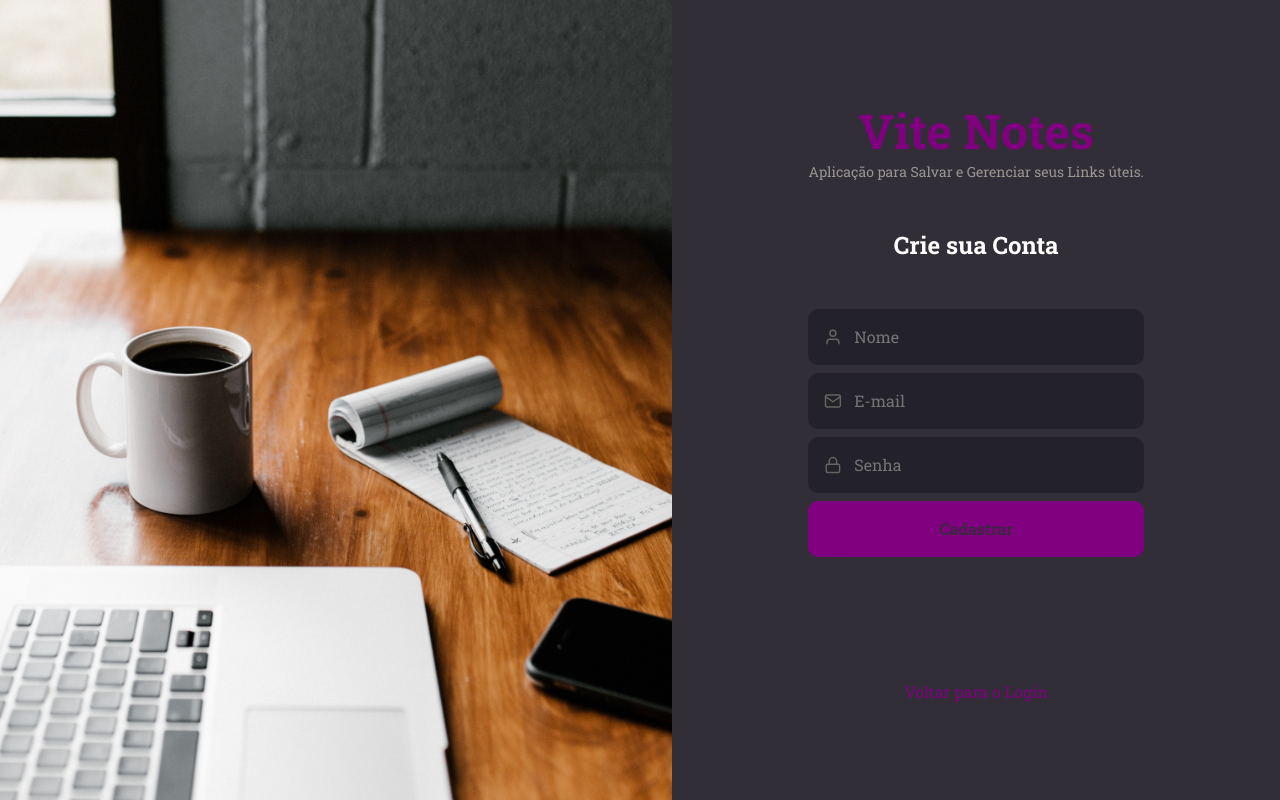
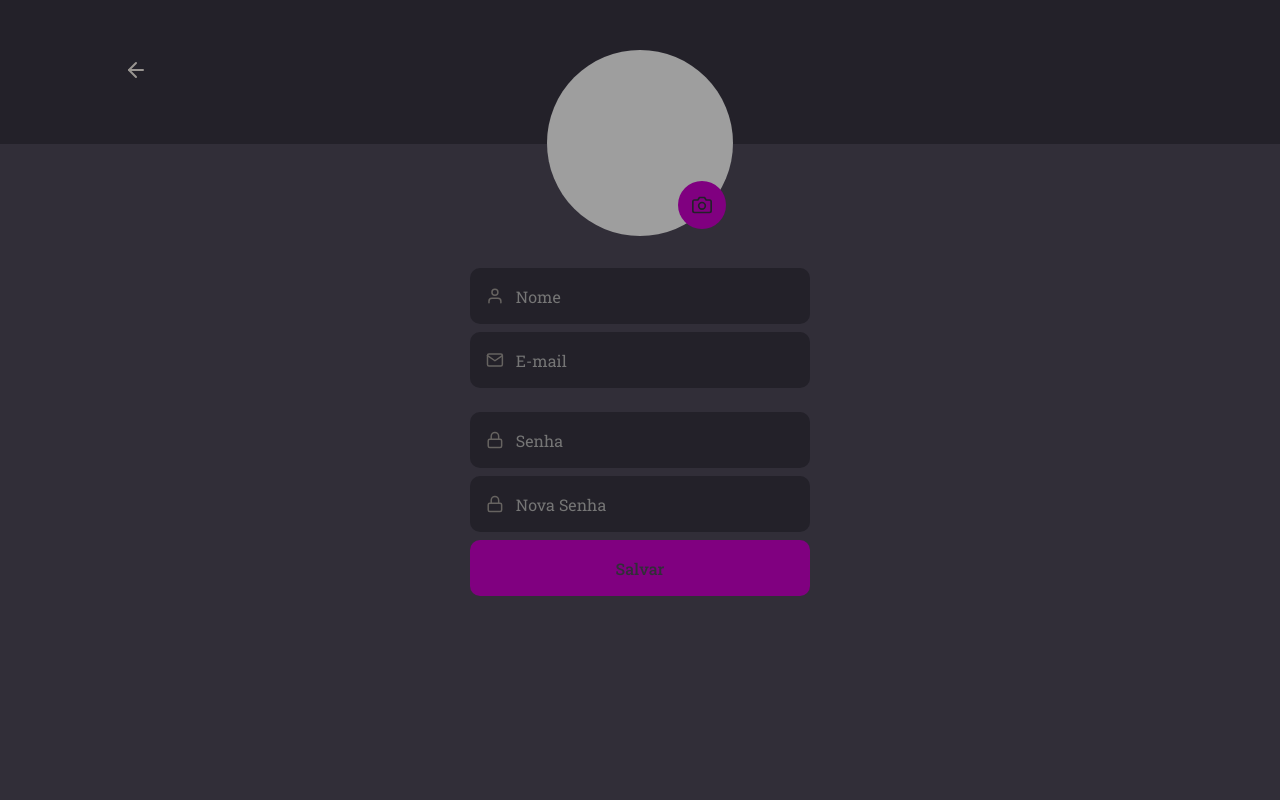
Before and after one commit to larads/vite, a React (Vite) app: page / in a window 1280 px wide. Built offline with nearby package versions, Linux system fonts and the light colour scheme; grey boxes are pictures that could not be loaded.

Commit message:
🦄 profile screen

```diff
--- a/src/main.jsx
+++ b/src/main.jsx
@@ -4,13 +4,13 @@
 
 import GlobalStyles from "./styles/global"
 import themes from "./styles/theme"
-import { SignUp } from './pages/SignUp'
+import { Profile } from './pages/Profile'
 
 ReactDOM.createRoot(document.getElementById('root')).render(
   <React.StrictMode>
     <ThemeProvider theme={themes}>
       <GlobalStyles />
-      <SignUp />
+      <Profile />
     </ThemeProvider>
   </React.StrictMode>,
 )
--- /dev/null
+++ b/src/pages/Profile/index.jsx
@@ -0,0 +1,60 @@
+import { Container, Form, Avatar } from './styles';
+import { FiArrowLeft, FiUser, FiMail, FiLock, FiCamera } from 'react-icons/fi'
+
+import { Input } from '../../components/Input'
+import { Button } from '../../components/Button'
+
+
+export function Profile() {
+    return(
+        <Container>
+            <header>
+                <a href='/'>
+                    <FiArrowLeft/>
+                </a>
+            </header>
+
+            <Form>
+                <Avatar>
+                    <img
+                        src="https://github.com/larads.png"
+                        alt='Foto do Usuario'
+                    />
+
+                    <label htmlFor='Avatar'>
+                        <FiCamera/>
+
+                        <input
+                            id='avatar'
+                            type='file'
+                        />
+                    </label>
+                </Avatar>
+                <Input
+                    placeholder="Nome"
+                    type="text"
+                    icon={FiUser}
+                />
+
+                <Input
+                    placeholder="E-mail"
+                    type="text"
+                    icon={FiMail}
+                />
+
+                <Input
+                    placeholder="Senha"
+                    type="password"
+                    icon={FiLock}
+                />
+
+                <Input
+                    placeholder="Nova Senha"
+                    type="password"
+                    icon={FiLock}
+                />
+            <Button title="Salvar" />
+            </Form>
+        </Container>
+    )
+}
--- /dev/null
+++ b/src/pages/Profile/styles.js
@@ -0,0 +1,76 @@
+import styled from 'styled-components';
+
+export const Container = styled.div`
+    width: 100%;
+
+    > header {
+        width: 100%;
+        height: 144px;
+
+        background: ${({ theme }) => theme.colors.background_100};
+
+        display: flex;
+        align-items: center;
+
+        padding: 0 124px;
+
+        svg {
+            color: ${({ theme }) => theme.colors.gray_100};
+            font-size: 24px;
+        }
+    }
+`;
+
+export const Form = styled.form`
+    max-width: 340px;
+    margin: 30px auto 0;
+
+    > div:nth-child(4){
+        margin-top: 24px;
+    }
+`;
+
+export const Avatar = styled.div`
+    position: relative;
+    margin: -124px auto 32px;
+
+    width: 186px;
+    height: 186px;
+
+    > img {
+        border-radius: 50%;
+
+        width: 186px;
+        height: 186px;
+    }
+
+
+    > label {
+        width: 48px;
+        height: 48px;
+
+        background-color: ${({ theme }) => theme.colors.purple};
+        border-radius: 50%;
+
+        display: flex;
+        align-items: center;
+        justify-content: center;
+
+        position: absolute;
+        bottom: 7px;
+        right: 7px;
+
+        cursor: pointer;
+
+        input {
+            display: none;
+        }
+
+        svg {
+            width: 20px;
+            height: 20px;
+
+            color:  ${({ theme }) => theme.colors.background_100}
+        }
+    }
+`;
```
